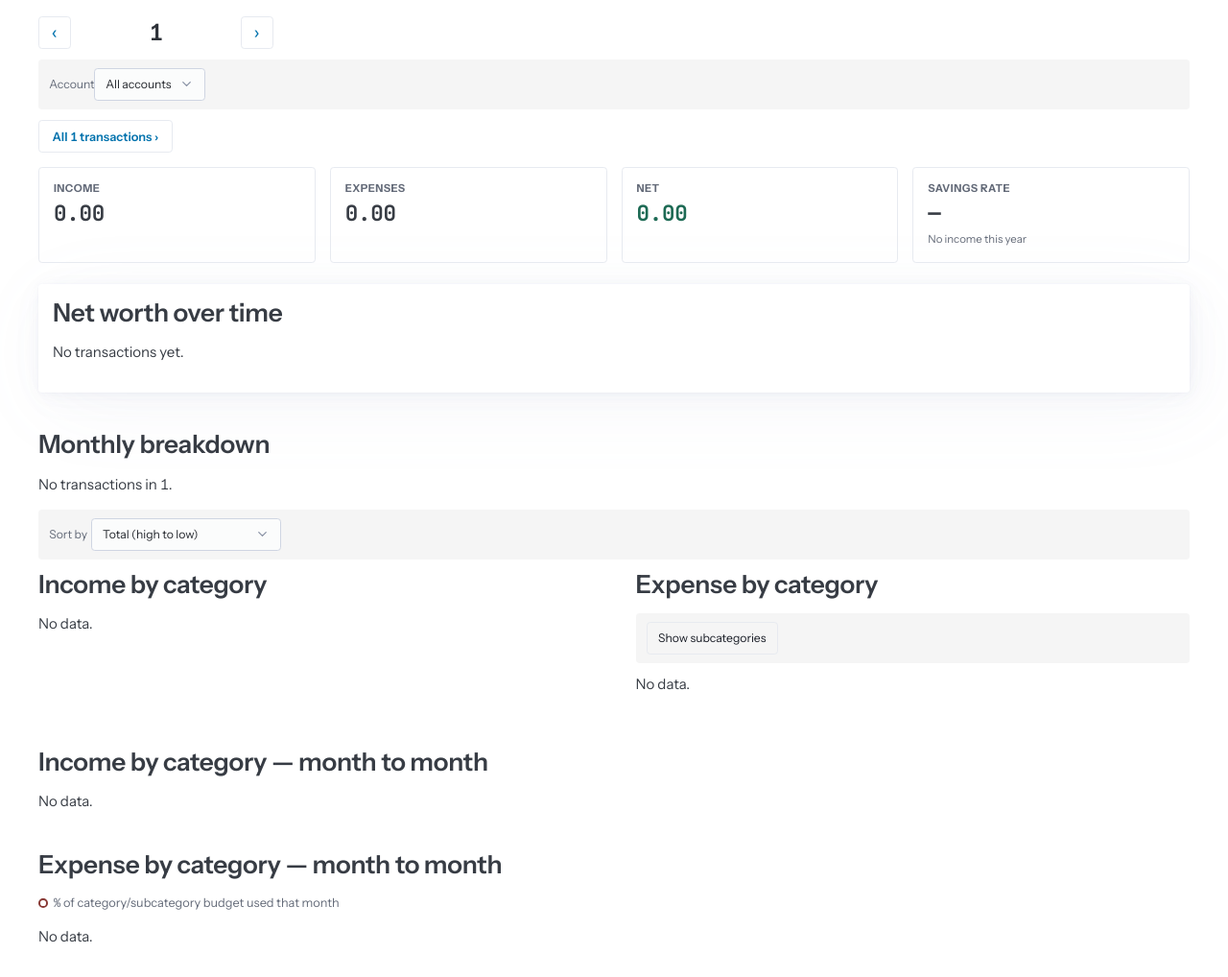
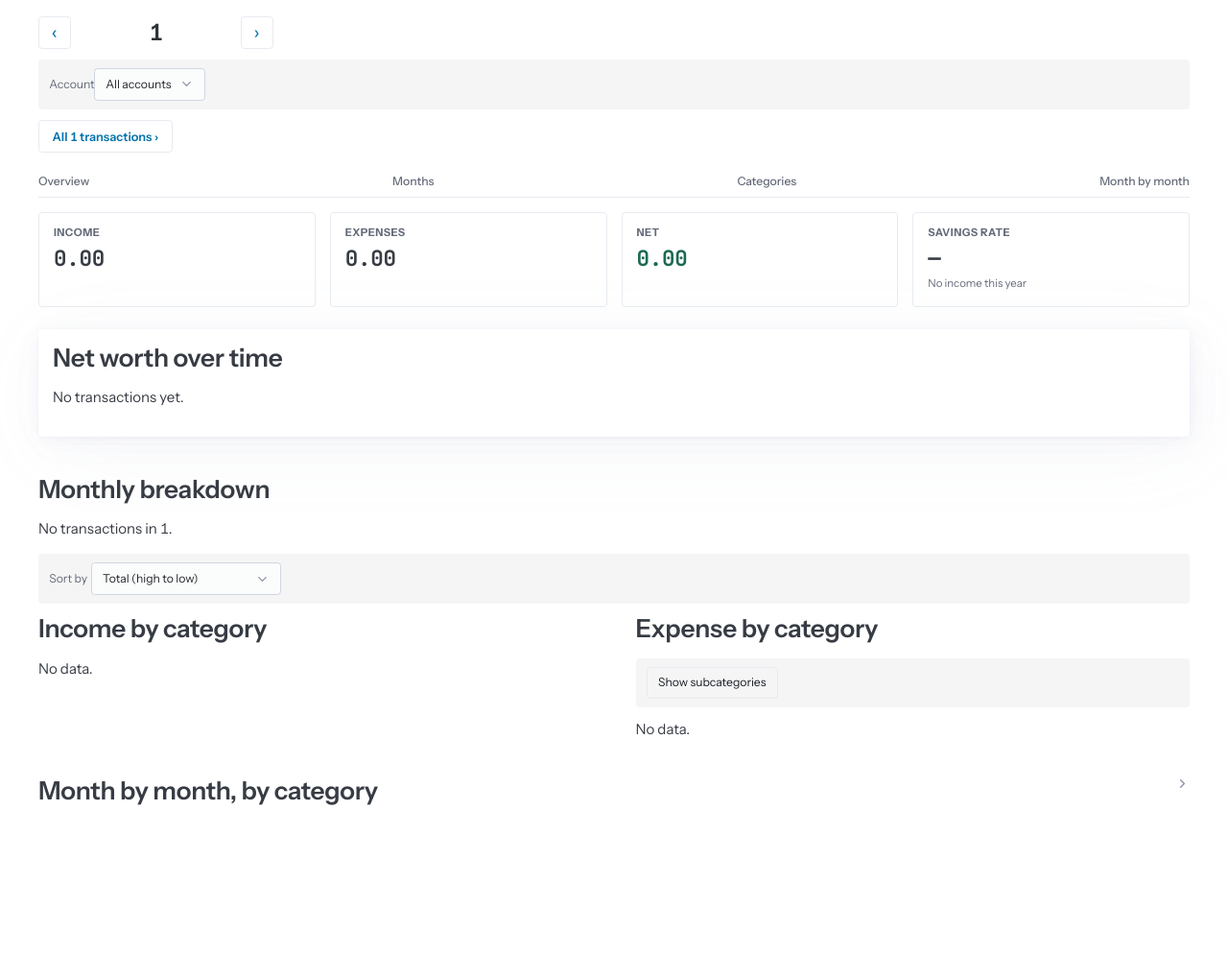
Before and after one commit to ikari2k/personal_finance_app, a FastAPI app: page /reports/1 in a window 1280 px wide. Shown: the part 88-1106 px from the top of the page at 96% size. After the commit the page ends 927 px from the top, so only its background shows below. Run offline with FastAPI, Linux system fonts and the light colour scheme.

Commit message:
UI: align inline inputs in Transactions rows, widen category column, yearly report section index and folded matrices
Co-Authored-By: Claude Sonnet 5.5 <noreply@anthropic.com>

```diff
--- a/app/static/style.css
+++ b/app/static/style.css
@@ -160,6 +160,10 @@
   white-space: nowrap;
   text-overflow: ellipsis;
   margin-bottom: 0;
+  /* Pico gives inputs a fixed height sized for its own roomy padding; with
+   * this tighter padding the text would sit at the top of that box and
+   * look misaligned against the row's other cells. */
+  height: auto;
   padding: 0.15rem 0.4rem;
   font-size: inherit;
   font-family: inherit;
@@ -184,6 +188,7 @@
   display: block;
   width: 100%;
   margin-bottom: 0;
+  height: auto;
   padding: 0.15rem 0.4rem;
   font-size: inherit;
   font-family: inherit;
@@ -756,6 +761,10 @@ button.btn-transfer {
   border-bottom-style: solid;
 }
 
+.type-group-header > span:last-child {
+  font-family: var(--font-mono);
+}
+
 .type-group[data-type="income"] .type-group-header {
   color: #15803d;
   border-color: #15803d;
@@ -2592,3 +2601,32 @@ body > header nav .nav-manage {
   body > header nav { flex-wrap: wrap; gap: 0.25rem 1rem; padding-block: 0.4rem; }
   body > header nav .nav-manage { padding-left: 0; border-left: 0; }
 }
+
+
+/* Long report pages: a sticky "on this page" index, and anchors that land
+ * below the sticky nav + index instead of underneath them. */
+.section-index {
+  position: sticky;
+  top: var(--nav-h);
+  z-index: 4;
+  display: flex;
+  flex-wrap: wrap;
+  gap: 0.25rem 1rem;
+  margin: 0.5rem 0 1rem;
+  padding: 0.4rem 0;
+  background: var(--pico-background-color);
+  border-bottom: var(--pico-border-width) solid var(--pico-muted-border-color);
+  font-size: var(--text-sm);
+}
+.section-index a {
+  text-decoration: none;
+  color: var(--pico-muted-color);
+  font-weight: 500;
+}
+.section-index a:hover { color: var(--pico-color); }
+[data-section] { scroll-margin-top: calc(var(--nav-h) + 3.5rem); }
+
+/* A section that starts folded (a display preference, client-side only):
+ * the summary carries the section's own heading. */
+.report-fold { margin: 1.5rem 0; }
+.report-fold > summary h2 { display: inline; margin: 0; }
--- a/app/templates/reports/year.html
+++ b/app/templates/reports/year.html
@@ -18,7 +18,15 @@
   {{ account_filter(accounts, account_id) }}
   <p><a class="cat-cta-link" href="{{ year_txn_link }}">All {{ year }} transactions &rsaquo;</a></p>
 
-  <div class="dash-grid" style="margin-bottom: 1.5rem;">
+  <nav class="section-index" aria-label="On this page">
+    <a href="#overview">Overview</a>
+    <a href="#months">Months</a>
+    <a href="#categories">Categories</a>
+    <a href="#month-by-month" onclick="document.getElementById('month-by-month').open = true">Month by month</a>
+    {% if expense_treemap_pair %}<a href="#spending">Spending breakdown</a>{% endif %}
+  </nav>
+
+  <div class="dash-grid" id="overview" data-section style="margin-bottom: 1.5rem;">
     <div class="dash-widget dash-widget-bordered dash-span-3">
       <div class="dash-widget-head"><span class="dash-widget-title">Income</span></div>
       <div class="cat-stat-number">{{ year_stats.income_total|money }}</div>
@@ -72,7 +80,7 @@
     {% include "reports/_net_worth_chart.html" %}
   </article>
 
-  <h2>Monthly breakdown</h2>
+  <h2 id="months" data-section>Monthly breakdown</h2>
   {% if months %}
     <div class="table-scroll">
       <table>
@@ -110,6 +118,7 @@
     <p>No transactions in {{ year }}.</p>
   {% endif %}
 
+  <span id="categories" data-section></span>
   <form method="get" class="view-options">
     <span class="view-options-label">Sort by</span>
     <select name="sort" onchange="this.form.submit()">
@@ -138,15 +147,22 @@
     </div>
   </div>
 
-  <h2>Income by category — month to month</h2>
+  <details class="report-fold" id="month-by-month" data-section>
+    <summary><h2>Month by month, by category</h2></summary>
+    <h3>Income</h3>
     {{ month_matrix_table(income_month_rows, month_labels, "income", date_from, date_to, month_bounds, account_id) }}
 
-  <h2>Expense by category — month to month</h2>
+    <h3>Expense</h3>
     <p class="chart-legend">
       <span class="utilization-legend-ring"></span> % of category/subcategory budget used that month
     </p>
     {{ month_matrix_table(expense_month_rows, month_labels, "expense", date_from, date_to, month_bounds, account_id) }}
+  </details>
 
+  {% if expense_treemap_pair %}
+    <div id="spending" data-section>
       {% set treemap_caption = "Every expense category in " ~ year ~ "." %}
       {% include "reports/_treemap.html" %}
+    </div>
+  {% endif %}
 {% endblock %}
--- a/app/templates/transactions/_table.html
+++ b/app/templates/transactions/_table.html
@@ -137,13 +137,13 @@
 {% macro txn_colgroup(show_account) %}
   <colgroup>
     <col style="width: calc(10ch + 2rem)">
-    {% if show_account %}<col style="width: 24%">{% endif %}
+    {% if show_account %}<col style="width: 18%">{% endif %}
     {# Category gets the Account column's freed-up share too when there's
        no account filter narrowing the account column out — otherwise
        that space went entirely to Description, leaving Category no wider
        than in the account-shown case despite the extra room actually
        available, which is exactly why it kept wrapping unnecessarily. #}
-    <col style="width: {{ '26%' if show_account else '42%' }}">
+    <col style="width: {{ '32%' if show_account else '44%' }}">
     <col>
     <col style="width: calc(10ch + 2rem)">
   </colgroup>
```
Also changed, not shown: tests/integration/test_reports_router.py (+12 -2 lines). Lines whose indentation alone changed are shown as unchanged.
